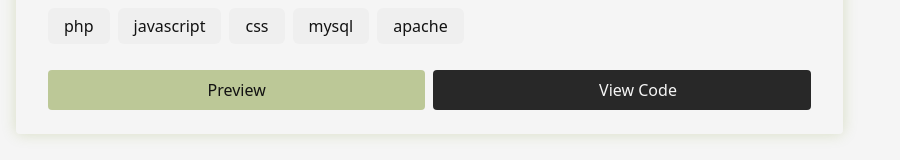
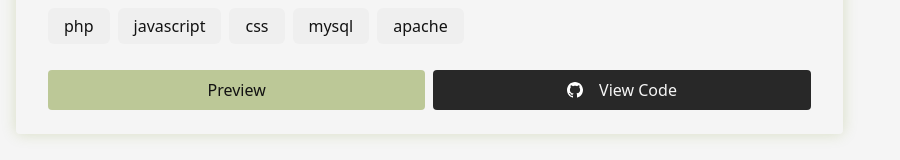
Before and after one commit to isantidev/my-portfolio, a React (Vite) app: page / in a window 1280 px wide. Shown: the part 1436-1596 px from the top of the page, without its empty margins (0-900 px from the left). Built offline with nearby package versions, Linux system fonts and the light colour scheme.

Commit message:
fix card button to redirect to github

```diff
--- a/src/components/ui/Card.jsx
+++ b/src/components/ui/Card.jsx
@@ -99,11 +99,9 @@ export const CardProject = (project) => {
                             }
                             target="_blank"
                             rel="noopener noreferrer"
-                            className="p-2 w-12 bg-custom-text/90 dark:bg-custom-text/10 text-custom-bg dark:text-custom-text rounded-sm capitalize [&_svg]:size-full inline-flex gap-4 items-center justify-center cursor-pointer @xs:w-full @xs:[&_svg]:size-4"
+                            className="p-2 w-12 bg-custom-text/90 dark:bg-custom-text/10 text-custom-bg dark:text-custom-text rounded-sm capitalize [&_img]:size-full inline-flex gap-4 items-center justify-center cursor-pointer @xs:w-full @xs:[&_img]:size-4"
                         >
-                            <svg>
-                                <use href="/src/assets/icons/github.svg"></use>
-                            </svg>
+                            <img src="/src/assets/icons/github.svg" alt="" />
                             <span className="sr-only @xs:not-sr-only">
                                 View code
                             </span>
```
Also changed, not shown: src/assets/icons/php.svg (renamed from src/assets/icons/Php.svg).
